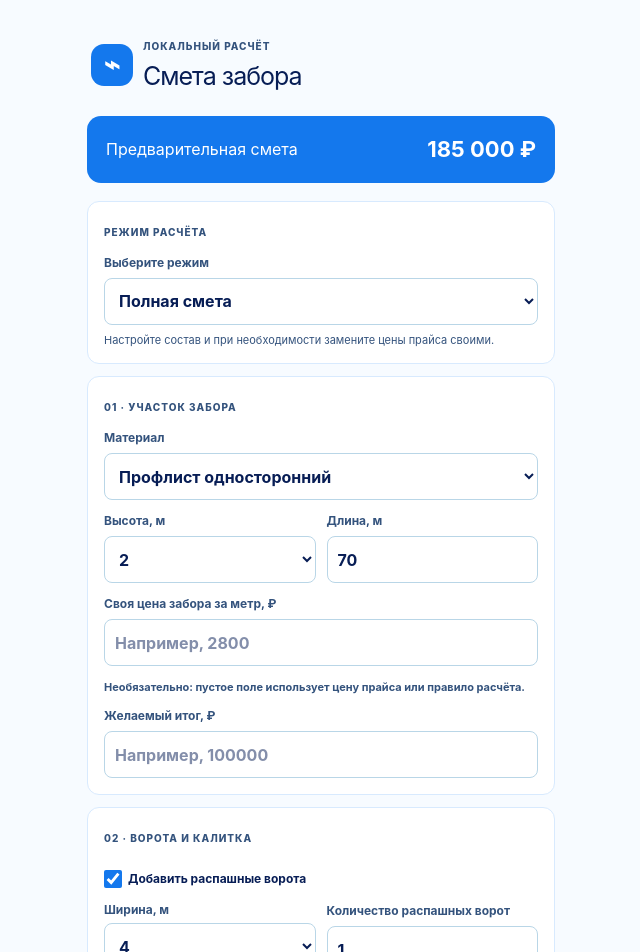
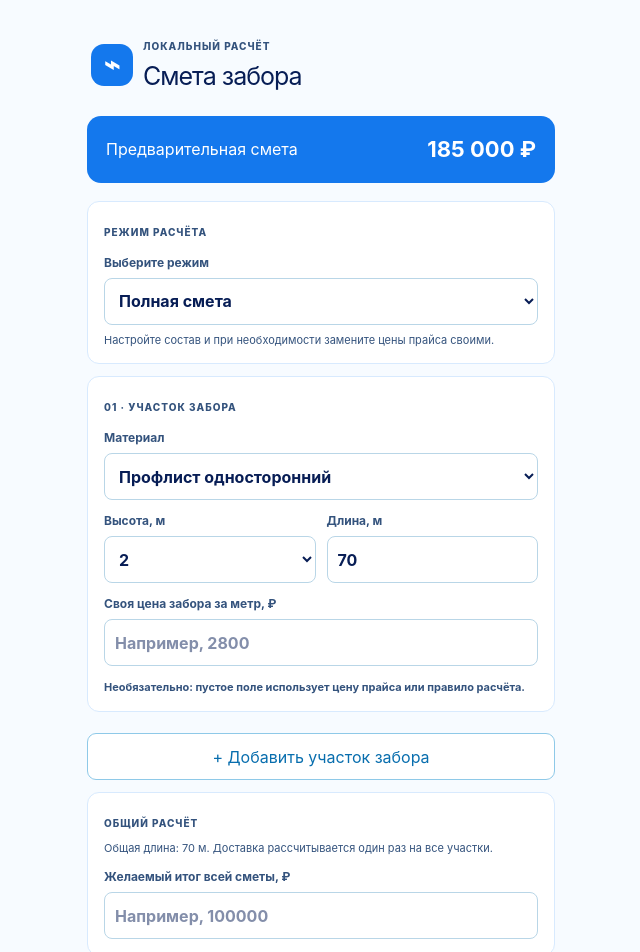
Before and after one commit to sega881117-bit/fence-estimate-pwa, a Next.js app: page / in a window 1280 px wide. Shown: the top 952 px of the page, without its empty margins (319-959 px from the left). Built offline with nearby package versions, Linux system fonts and the light colour scheme.

Commit message:
Support multiple fence sections in one estimate

```diff
--- a/app/page.tsx
+++ b/app/page.tsx
@@ -15,8 +15,10 @@ const materials = {
 type Material = keyof typeof materials;
 type Wicket = 'adjacent' | 'separate' | 'none';
 type GateCount = number | '';
+type FenceSection = { id: string; material: Material; height: string; length: number | ''; fencePrice: number | '' };
 type NumericKey = 'length' | 'fencePrice' | 'targetTotal' | 'swingPrice' | 'slidingPrice' | 'swingCount' | 'slidingCount' | 'wicketPrice' | 'wicketCount' | 'deliveryPrice' | 'extension' | 'paint' | 'gravel';
 type State = {
+  extraSections: FenceSection[]; targetSection: string;
   mode: 'standard' | 'fence'; material: Material; height: string; length: number; fencePrice: number; targetTotal: number;
   swingEnabled: boolean; swingWidth: string; swingPrice: number; swingCount: GateCount;
   slidingEnabled: boolean; slidingWidth: string; slidingPrice: number; slidingCount: GateCount;
@@ -25,6 +27,7 @@ type State = {
 };
 type Line = { title: string; details: string[]; unit: string; quantity: number; unitPrice: number; amount: number; manual?: boolean; requiresReview?: boolean };
 const initial: State = {
+  extraSections: [], targetSection: 'first',
   mode: 'standard', material: 'profile_one', height: '2', length: 70, fencePrice: 0, targetTotal: 0,
   swingEnabled: true, swingWidth: '4', swingPrice: 0, swingCount: 1,
   slidingEnabled: false, slidingWidth: '4', slidingPrice: 0, slidingCount: 1,
@@ -38,8 +41,18 @@ const numericRules: Record<NumericKey, { min: number; integer?: boolean; blankWh
 };
 const money = (value: number) => new Intl.NumberFormat('ru-RU', { style: 'currency', currency: 'RUB', maximumFractionDigits: 0 }).format(value);
 const gateCount = (value: GateCount) => typeof value === 'number' && Number.isInteger(value) && value > 0 ? value : 1;
+const sectionsFor = (s: State): FenceSection[] => [{ id: 'first', material: s.material, height: s.height, length: s.length, fencePrice: s.fencePrice }, ...s.extraSections];
+const totalLengthFor = (s: State) => sectionsFor(s).reduce((sum, section) => sum + Number(section.length), 0);
+const sectionUnit = (section: FenceSection) => Number(section.fencePrice) > 0 ? Number(section.fencePrice) : (materials[section.material].prices as Record<string, number>)[section.height];
+const targetFor = (s: State, fixedTotal: number) => {
+  const sections = sectionsFor(s);
+  const selected = sections.find(section => section.id === s.targetSection) || sections[0];
+  const otherFences = sections.filter(section => section.id !== selected.id).reduce((sum, section) => sum + Number(section.length) * sectionUnit(section), 0);
+  return deriveFenceUnitPrice({ targetTotal: s.targetTotal, length: Number(selected.length), fixedTotal: fixedTotal + otherFences });
+};
 const fixedTotalFor = (s: State) => {
-  const delivery = s.deliveryPrice > 0 ? s.deliveryPrice : s.length <= 60 ? 6000 : s.length <= 120 ? 8000 : 12000;
+  const length = totalLengthFor(s);
+  const delivery = s.deliveryPrice > 0 ? s.deliveryPrice : length <= 60 ? 6000 : length <= 120 ? 8000 : 12000;
   if (s.mode === 'fence') return delivery;
   let total = 0;
   if (s.swingEnabled) {
@@ -89,13 +102,15 @@ export default function Home() {
   }, []);
   useEffect(() => localStorage.setItem('fence-estimate', JSON.stringify(s)), [s]);
   const set = <K extends keyof State>(key: K, value: State[K]) => setS(previous => ({ ...previous, [key]: value }));
+  const updateSection = (id: string, changes: Partial<FenceSection>) => setS(previous => ({ ...previous, extraSections: previous.extraSections.map(section => section.id === id ? { ...section, ...changes } : section) }));
   const quote = useMemo(() => {
     const list: Line[] = [];
-    const catalogFence = materials[s.material].prices[s.height as keyof typeof materials[typeof s.material]['prices']] as number;
-    const fenceUnit = s.fencePrice > 0 ? s.fencePrice : catalogFence;
-    const fence = fenceSpec(s.material, s.height);
-    const fenceLine: Line = { title: fence.title, details: fence.details, unit: 'м.п.', quantity: s.length, unitPrice: fenceUnit, amount: s.length * fenceUnit, manual: s.fencePrice > 0, requiresReview: s.fencePrice > 0 };
-    list.push(fenceLine);
+    const sections = sectionsFor(s);
+    for (const section of sections) {
+      const fence = fenceSpec(section.material, section.height);
+      const unit = sectionUnit(section);
+      list.push({ ...fence, unit: 'м.п.', quantity: Number(section.length), unitPrice: unit, amount: Number(section.length) * unit, manual: Number(section.fencePrice) > 0 });
+    }
     if (s.mode === 'standard') {
       if (s.swingEnabled) {
         const unit = s.swingPrice > 0 ? s.swingPrice : s.swingWidth === '5' ? 23000 : ['3', '3.5', '4'].includes(s.swingWidth) ? 17000 : null;
@@ -114,15 +129,17 @@ export default function Home() {
       if (s.paint) list.push({ title: 'Покраска каркаса', details: ['Дополнительная позиция, требует подтверждения состава работ.'], unit: 'м.п.', quantity: s.paint, unitPrice: 250, amount: s.paint * 250, requiresReview: true });
       if (s.gravel) list.push({ title: 'Забутовка щебнем на всю глубину', details: [], unit: 'м.п.', quantity: s.gravel, unitPrice: 300, amount: s.gravel * 300 });
     }
-    const automaticDelivery = s.length <= 60 ? 6000 : s.length <= 120 ? 8000 : 12000;
+    const totalLength = totalLengthFor(s);
+    const automaticDelivery = totalLength <= 60 ? 6000 : totalLength <= 120 ? 8000 : 12000;
     const delivery = s.deliveryPrice > 0 ? s.deliveryPrice : automaticDelivery;
     list.push({ title: 'Доставка', details: [], unit: 'шт.', quantity: 1, unitPrice: delivery, amount: delivery, manual: s.deliveryPrice > 0, requiresReview: s.deliveryPrice > 0 });
-    const fixedTotal = list.slice(1).reduce((sum, item) => sum + item.amount, 0);
+    const fixedTotal = list.slice(sections.length).reduce((sum, item) => sum + item.amount, 0);
     let targetError = '';
     let targetApplied = false;
     if (s.targetTotal > 0) {
-      const target = deriveFenceUnitPrice({ targetTotal: s.targetTotal, length: s.length, fixedTotal });
+      const target = targetFor(s, fixedTotal);
       if (target.ok) {
+        const fenceLine = list[Math.max(0, sections.findIndex(section => section.id === s.targetSection))];
         fenceLine.unitPrice = target.unitPrice;
         fenceLine.amount = target.fenceAmount;
         fenceLine.manual = false;
@@ -283,9 +300,9 @@ export default function Home() {
     event.preventDefault();
     const next = normalizedState();
     setS(next); setNumericDrafts({});
-    if (next.length <= 0) { setError('Введите длину забора.'); return; }
+    if (sectionsFor(next).some(section => !Number.isFinite(Number(section.length)) || Number(section.length) <= 0)) { setError('Введите длину каждого участка забора больше нуля.'); return; }
     if (next.targetTotal > 0) {
-      const target = deriveFenceUnitPrice({ targetTotal: next.targetTotal, length: next.length, fixedTotal: fixedTotalFor(next) });
+      const target = targetFor(next, fixedTotalFor(next));
       if (!target.ok) { setError(target.message); return; }
     }
     if (next.mode === 'standard' && next.swingEnabled && needsManualPrice(next.swingWidth, next.swingPrice)) { setError(`Для распашных ворот шириной ${next.swingWidth.replace('.', ',')} м укажите свою цену за комплект.`); return; }
@@ -294,10 +311,29 @@ export default function Home() {
   };
   const widths = (value: string, key: 'swingWidth' | 'slidingWidth') => <label><span>Ширина, м</span><select value={value} onChange={event => set(key, event.target.value)}>{['3', '3.5', '4', '4.5', '5', '5.5', '6'].map(width => <option key={width} value={width}>{width.replace('.', ',')}</option>)}</select></label>;
 
-  if (result) return <main className="result"><button className="back" onClick={() => setResult(false)}>‹ Изменить расчёт</button><article className="quote quote-table"><header><div><small>Предварительный расчёт</small><strong>Смета на устройство забора</strong><span>от {new Date().toLocaleDateString('ru-RU')}</span></div></header><div className="estimate-table" role="table" aria-label="Подробная смета"><div className="estimate-head" role="row"><span>Работы и материалы</span><span>Ед. изм.</span><span>Кол-во</span><span>Цена, руб.</span><span>Сумма, руб.</span></div>{quote.list.map(item => <div className="estimate-row" role="row" key={item.title + item.quantity}><div><b>{item.title}</b>{item.details.length > 0 && <ul className="estimate-details">{item.details.map(detail => <li key={detail}>{detail}</li>)}</ul>}</div><span>{item.unit}</span><span>{item.quantity}</span><span>{money(item.unitPrice)}</span><b>{money(item.amount)}</b></div>)}<div className="estimate-total" role="row"><b>Итого</b><span>Включая материалы и работы</span><b>{money(quote.total)}</b></div></div><footer><b>Предварительная смета</b><p>Действует 7 календарных дней. Окончательная стоимость уточняется после выезда на объект.</p></footer></article><button className="primary" onClick={shareQuoteImage}>Поделиться сметой</button>{shareMessage && <p className="share-message" role="status">{shareMessage}</p>}<p>Смета будет подготовлена как изображение для отправки клиенту.</p></main>;
+  if (result) return <main className="result"><button className="back" onClick={() => setResult(false)}>‹ Изменить расчёт</button><article className="quote quote-table"><header><div><small>Предварительный расчёт</small><strong>Смета на устройство забора</strong><span>от {new Date().toLocaleDateString('ru-RU')}</span></div></header><div className="estimate-table" role="table" aria-label="Подробная смета"><div className="estimate-head" role="row"><span>Работы и материалы</span><span>Ед. изм.</span><span>Кол-во</span><span>Цена, руб.</span><span>Сумма, руб.</span></div>{quote.list.map((item, index) => <div className="estimate-row" role="row" key={index}><div><b>{item.title}</b>{item.details.length > 0 && <ul className="estimate-details">{item.details.map(detail => <li key={detail}>{detail}</li>)}</ul>}</div><span>{item.unit}</span><span>{item.quantity}</span><span>{money(item.unitPrice)}</span><b>{money(item.amount)}</b></div>)}<div className="estimate-total" role="row"><b>Итого</b><span>Включая материалы и работы</span><b>{money(quote.total)}</b></div></div><footer><b>Предварительная смета</b><p>Действует 7 календарных дней. Окончательная стоимость уточняется после выезда на объект.</p></footer></article><button className="primary" onClick={shareQuoteImage}>Поделиться сметой</button>{shareMessage && <p className="share-message" role="status">{shareMessage}</p>}<p>Смета будет подготовлена как изображение для отправки клиенту.</p></main>;
   return <main className="app"><header className="head"><span className="mark">⌁</span><div><small>Локальный расчёт</small><h1>Смета забора</h1></div></header><section className="hero"><span>Предварительная смета</span><b>{money(quote.total)}</b></section><form onSubmit={submit}>
     <section className="card"><small>Режим расчёта</small><label>Выберите режим<select value={s.mode} onChange={event => set('mode', event.target.value as State['mode'])}><option value="standard">Полная смета</option><option value="fence">Только забор</option></select></label><p className="hint">{s.mode === 'fence' ? 'В этом режиме не учитываются ворота, калитка и допработы. Доставка рассчитывается по длине участка.' : 'Настройте состав и при необходимости замените цены прайса своими.'}</p></section>
-    <section className="card"><small>01 · Участок забора</small><label>Материал<select value={s.material} onChange={event => { const material = event.target.value as Material; set('material', material); set('height', Object.keys(materials[material].prices)[0]); }}>{Object.entries(materials).map(([key, item]) => <option key={key} value={key}>{item.label}</option>)}</select></label><div className="grid"><label>Высота, м<select value={s.height} onChange={event => set('height', event.target.value)}>{Object.keys(materials[s.material].prices).map(height => <option key={height} value={height}>{height.replace('.', ',')}</option>)}</select></label>{numericInput('Длина, м', 'length')}</div>{price('Своя цена забора за метр, ₽', 'fencePrice', 'Например, 2800')}{numericInput('Желаемый итог, ₽', 'targetTotal', 'Например, 100000')}{s.targetTotal > 0 && <p className="hint">Цена забора за метр будет рассчитана от желаемого итога; ручная цена забора временно не используется.</p>}{quote.targetError && <p className="error">{quote.targetError}</p>}</section>
+    <section className="card"><small>01 · Участок забора</small><label>Материал<select value={s.material} onChange={event => { const material = event.target.value as Material; set('material', material); set('height', Object.keys(materials[material].prices)[0]); }}>{Object.entries(materials).map(([key, item]) => <option key={key} value={key}>{item.label}</option>)}</select></label><div className="grid"><label>Высота, м<select value={s.height} onChange={event => set('height', event.target.value)}>{Object.keys(materials[s.material].prices).map(height => <option key={height} value={height}>{height.replace('.', ',')}</option>)}</select></label>{numericInput('Длина, м', 'length')}</div>{price('Своя цена забора за метр, ₽', 'fencePrice', 'Например, 2800')}</section>
+    {s.extraSections.map((section, index) => <section className="card" key={section.id}>
+      <small>01 · Участок забора {index + 2}</small>
+      <label>Материал<select value={section.material} onChange={event => { const material = event.target.value as Material; updateSection(section.id, { material, height: Object.keys(materials[material].prices).includes(section.height) ? section.height : Object.keys(materials[material].prices)[0] }); }}>{Object.entries(materials).map(([key, item]) => <option key={key} value={key}>{item.label}</option>)}</select></label>
+      <div className="grid">
+        <label>Высота, м<select value={section.height} onChange={event => updateSection(section.id, { height: event.target.value })}>{Object.keys(materials[section.material].prices).map(height => <option key={height} value={height}>{height.replace('.', ',')}</option>)}</select></label>
+        <label>Длина, м<input type="number" min="1" step="1" inputMode="numeric" required value={section.length} onChange={event => updateSection(section.id, { length: event.target.value === '' ? '' : Number(event.target.value) })} /></label>
+      </div>
+      <label>Своя цена забора за метр, ₽<input type="number" min="0" step="any" inputMode="decimal" placeholder="По прайсу" value={section.fencePrice || ''} onChange={event => updateSection(section.id, { fencePrice: event.target.value === '' ? '' : Number(event.target.value) })} /><span className="hint">Необязательно: пустое поле использует цену прайса.</span></label>
+      <button type="button" className="reset" onClick={() => setS(previous => ({ ...previous, extraSections: previous.extraSections.filter(item => item.id !== section.id), targetSection: previous.targetSection === section.id ? 'first' : previous.targetSection }))}>Удалить участок {index + 2}</button>
+    </section>)}
+    <button type="button" className="reset" onClick={() => setS(previous => ({ ...previous, extraSections: [...previous.extraSections, { id: crypto.randomUUID(), material: 'picket_single', height: '2', length: '', fencePrice: '' }] }))}>+ Добавить участок забора</button>
+    <section className="card"><small>Общий расчёт</small><p className="hint">Общая длина: {totalLengthFor(s)} м. Доставка рассчитывается один раз на все участки.</p>
+      {numericInput('Желаемый итог всей сметы, ₽', 'targetTotal', 'Например, 100000')}
+      {s.targetTotal > 0 && <>
+        {s.extraSections.length > 0 && <label>Рассчитать цену за метр для участка<select value={s.targetSection} onChange={event => set('targetSection', event.target.value)}>{sectionsFor(s).map((section, index) => <option key={section.id} value={section.id}>Участок {index + 1} — {materials[section.material].label}</option>)}</select></label>}
+        <p className="hint">Цена выбранного участка рассчитывается из остатка желаемого итога. Цены остальных участков сохраняются.</p>
+      </>}
+      {quote.targetError && <p className="error">{quote.targetError}</p>}
+    </section>
     {s.mode === 'standard' && <><section className="card"><small>02 · Ворота и калитка</small>
       <label className="toggle-line"><input type="checkbox" checked={s.swingEnabled} onChange={event => { set('swingEnabled', event.target.checked); if (event.target.checked) set('swingWidth', '4'); }} /><span>Добавить распашные ворота</span></label>
       {s.swingEnabled && <><div className="grid gate-grid">{widths(s.swingWidth, 'swingWidth')}{numericInput('Количество распашных ворот', 'swingCount')}</div>{price('Своя цена распашных ворот за комплект, ₽', 'swingPrice', 'По прайсу')}{needsManualPrice(s.swingWidth, s.swingPrice) && <p className="price-warning">Для ширины {s.swingWidth.replace('.', ',')} м назначьте свою цену за комплект: автоматической цены нет.</p>}</>}
--- a/lib/target-fence-price.mjs
+++ b/lib/target-fence-price.mjs
@@ -4,7 +4,7 @@ export function deriveFenceUnitPrice({ targetTotal, length, fixedTotal }) {
   }
   const remaining = targetTotal - fixedTotal;
   if (remaining < 0) {
-    return { ok: false, message: 'Желаемый итог меньше суммы выбранных ворот, калиток, доставки и допработ.' };
+    return { ok: false, message: 'Желаемый итог меньше суммы остальных участков, ворот, калиток, доставки и допработ.' };
   }
   return { ok: true, unitPrice: remaining / length, fenceAmount: remaining };
 }
--- a/public/sw.js
+++ b/public/sw.js
@@ -1,4 +1,4 @@
-const CACHE_NAME = 'fence-estimate-v20';
+const CACHE_NAME = 'fence-estimate-v21';
 const APP_SHELL = ['./', './manifest.webmanifest', './favicon.svg'];
 
 self.addEventListener('install', (event) => {
```
Also changed, not shown: 1 other file (tests, documents, lock files or other folders).
